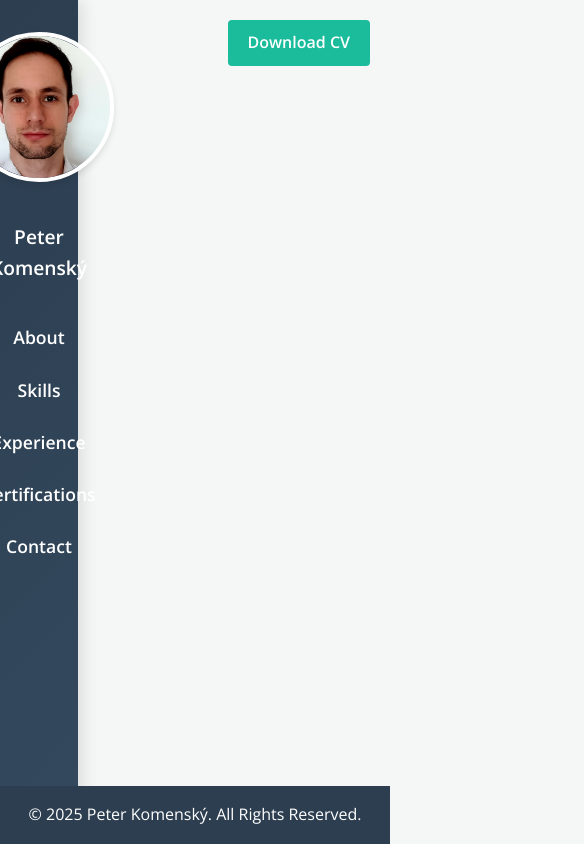
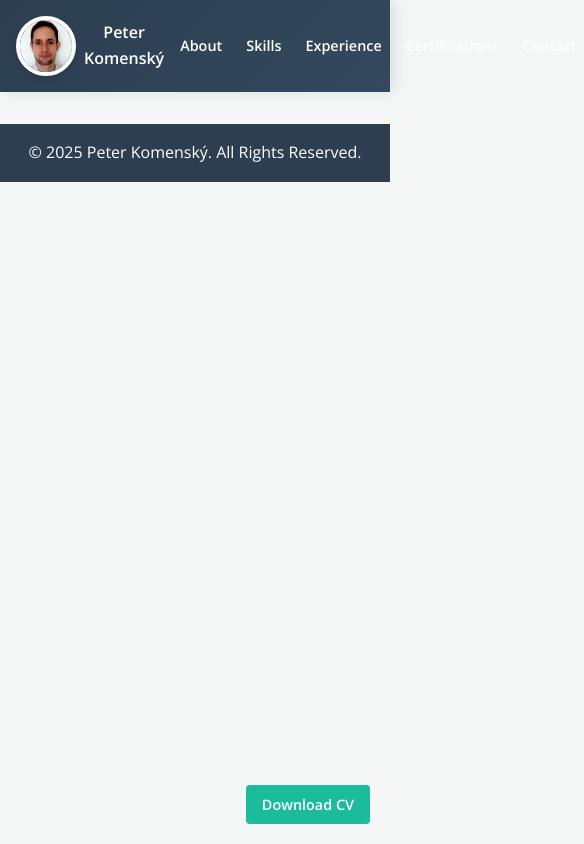
Before and after one commit to pedro91sk/CV, a plain HTML site: page index.html in a window 390 px wide. Shown: the whole page, 584 px wide, since content can reach past the window. Drawn offline with nearby package versions, Linux system fonts and the light colour scheme.

Commit message:
Responsive web design

```diff
--- a/index.html
+++ b/index.html
@@ -24,7 +24,6 @@
       line-height: 1.6;
       display: flex;
       height: 100vh;
-      /* Remove or change overflow if you don't want vertical scroll */
     }
 
     /* NAVIGATION */
@@ -94,7 +93,7 @@
       justify-content: flex-start;
       align-items: flex-start;
       text-align: left;
-      overflow-y: auto; /* comment this out or change to hidden if you don't want scrolling */
+      overflow-y: auto; /* allows scrolling when content is long */
     }
 
     /* SECTIONS */
@@ -232,6 +231,72 @@
       position: absolute;
       bottom: 0;
       width: 100%;
+    }
+
+    /*
+      =========================
+      RESPONSIVE MEDIA QUERIES
+      =========================
+    */
+
+    /* Smaller tablets & mobile phones */
+    @media (max-width: 768px) {
+      body {
+        flex-direction: column;
+        height: auto; /* allow body to expand with content */
+      }
+
+      nav {
+        width: 100%;
+        flex-direction: row;
+        justify-content: space-between;
+        align-items: center;
+        padding: 1rem;
+        gap: 0.5rem;
+      }
+
+      .profile-img {
+        width: 60px;
+        height: 60px;
+        margin-bottom: 0; /* remove extra space */
+      }
+
+      .profile-name {
+        font-size: 1rem;
+        margin-bottom: 0;
+      }
+
+      /* Navigation links in a row for smaller screens */
+      nav a {
+        font-size: 0.9rem;
+        padding: 0.5rem;
+      }
+
+      /* Content now takes full width */
+      .content {
+        width: 100%;
+        padding: 1rem;
+      }
+
+      /* Sections fill 100% width on small devices */
+      section {
+        width: 100%;
+      }
+
+      /* Footer no longer is absolute, so it follows content naturally */
+      footer {
+        position: static;
+        bottom: auto;
+      }
+
+      /* Keep the Download CV button visible; optionally reduce size */
+      .download-cv-button {
+        top: auto;
+        bottom: 20px;
+        right: 20px;
+        padding: 8px 16px;
+        font-size: 0.9rem;
+      }
     }
   </style>
 </head>
```
